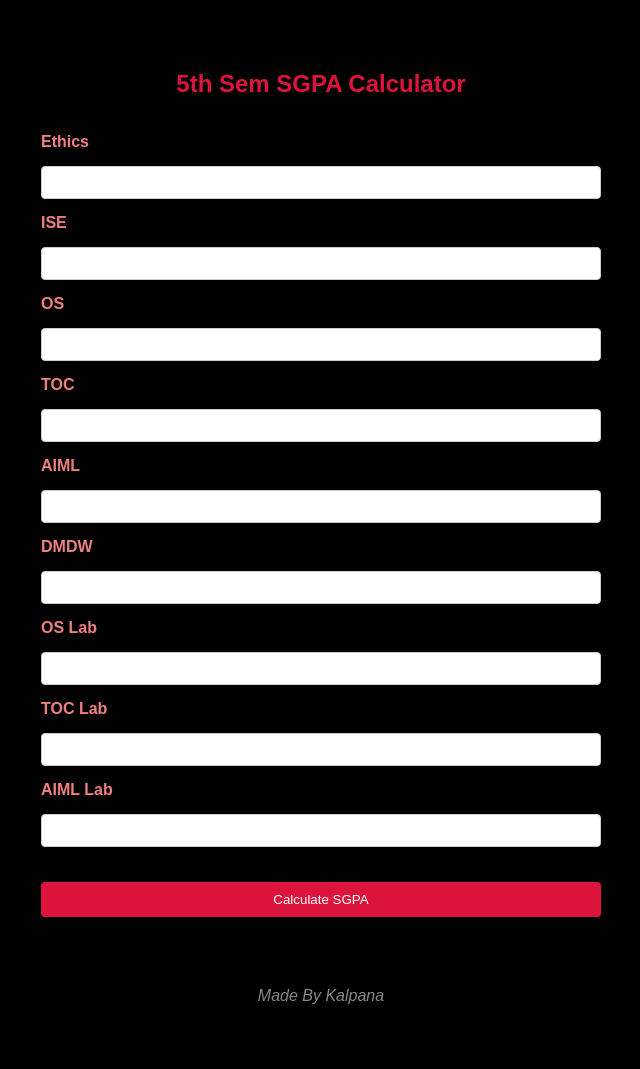
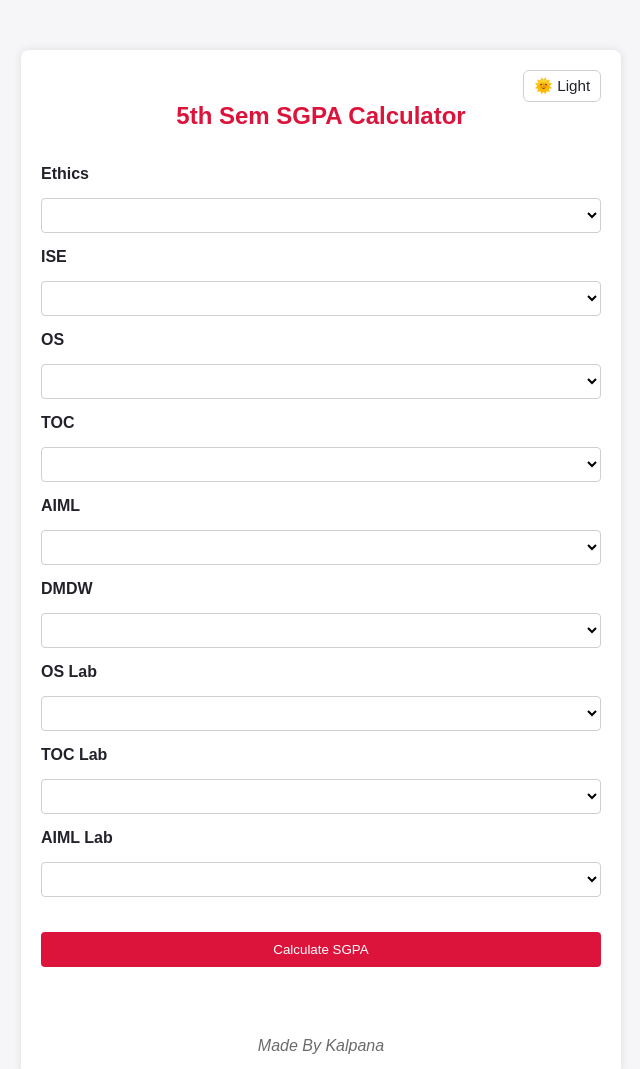
Before and after one commit to Kalpana-Nayak/sgpa-calculator, a plain HTML site: page index.html in a window 1280 px wide. Shown: the whole page, without its empty margins (319-959 px from the left). Drawn offline with Linux system fonts and the light colour scheme.

Commit message:
theme added

```diff
--- a/index.html
+++ b/index.html
@@ -8,35 +8,119 @@
 </head>
 <body>
 <div class="container">
+    <div style="display:flex; justify-content:flex-end; gap:8px;">
+        <button id="themeToggle" class="theme-btn" type="button" aria-label="Toggle theme">Theme</button>
+    </div>
     <h2>5th Sem SGPA Calculator</h2>
 
-    <form id="cgpaForm">
+    <form id="sgpaForm">
         <label for="ethics">Ethics</label>
-        <input type="text" id="ethics" name="ethics" required>
+        <select id="ethics" name="ethics" required>
+            <option value=""> </option>
+            <option value="10">O</option>
+            <option value="9">A+</option>
+            <option value="8">A</option>
+            <option value="7">B+</option>
+            <option value="6">B</option>
+            <option value="5">C</option>
+            <option value="0">F</option>
+        </select>
 
         <label for="ise">ISE</label>
-        <input type="text" id="ise" name="ise" required>
+        <select id="ise" name="ise" required>
+            <option value=""> </option>
+            <option value="10">O</option>
+            <option value="9">A+</option>
+            <option value="8">A</option>
+            <option value="7">B+</option>
+            <option value="6">B</option>
+            <option value="5">C</option>
+            <option value="0">F</option>
+        </select>
 
         <label for="os">OS</label>
-        <input type="text" id="os" name="os" required>
+        <select id="os" name="os" required>
+            <option value=""> </option>
+            <option value="10">O</option>
+            <option value="9">A+</option>
+            <option value="8">A</option>
+            <option value="7">B+</option>
+            <option value="6">B</option>
+            <option value="5">C</option>
+            <option value="0">F</option>
+        </select>
 
         <label for="toc">TOC</label>
-        <input type="text" id="toc" name="toc" required>
+        <select id="toc" name="toc" required>
+            <option value=""> </option>
+            <option value="10">O</option>
+            <option value="9">A+</option>
+            <option value="8">A</option>
+            <option value="7">B+</option>
+            <option value="6">B</option>
+            <option value="5">C</option>
+            <option value="0">F</option>
+        </select>
 
         <label for="aiml">AIML</label>
-        <input type="text" id="aiml" name="aiml" required>
+        <select id="aiml" name="aiml" required>
+            <option value=""> </option>
+            <option value="10">O</option>
+            <option value="9">A+</option>
+            <option value="8">A</option>
+            <option value="7">B+</option>
+            <option value="6">B</option>
+            <option value="5">C</option>
+            <option value="0">F</option>
+        </select>
 
         <label for="dmdw">DMDW</label>
-        <input type="text" id="dmdw" name="dmdw" required>
+        <select id="dmdw" name="dmdw" required>
+            <option value=""> </option>
+            <option value="10">O</option>
+            <option value="9">A+</option>
+            <option value="8">A</option>
+            <option value="7">B+</option>
+            <option value="6">B</option>
+            <option value="5">C</option>
+            <option value="0">F</option>
+        </select>
 
         <label for="osLab">OS Lab</label>
-        <input type="text" id="osLab" name="osLab" required>
+        <select id="osLab" name="osLab" required>
+            <option value=""> </option>
+            <option value="10">O</option>
+            <option value="9">A+</option>
+            <option value="8">A</option>
+            <option value="7">B+</option>
+            <option value="6">B</option>
+            <option value="5">C</option>
+            <option value="0">F</option>
+        </select>
 
         <label for="tocLab">TOC Lab</label>
-        <input type="text" id="tocLab" name="tocLab" required>
+        <select id="tocLab" name="tocLab" required>
+            <option value=""> </option>
+            <option value="10">O</option>
+            <option value="9">A+</option>
+            <option value="8">A</option>
+            <option value="7">B+</option>
+            <option value="6">B</option>
+            <option value="5">C</option>
+            <option value="0">F</option>
+        </select>
 
         <label for="aimlLab">AIML Lab</label>
-        <input type="text" id="aimlLab" name="aimlLab" required>
+        <select id="aimlLab" name="aimlLab" required>
+            <option value=""> </option>
+            <option value="10">O</option>
+            <option value="9">A+</option>
+            <option value="8">A</option>
+            <option value="7">B+</option>
+            <option value="6">B</option>
+            <option value="5">C</option>
+            <option value="0">F</option>
+        </select>
 
         <div class="sgpa-button">
         <button type="button" onclick="calculateSGPA()">Calculate SGPA</button>
--- a/script.js
+++ b/script.js
@@ -1,24 +1,3 @@
-function pointer(grade) {
-  switch (grade.toUpperCase()) {
-      case "O":
-          return 10;
-      case "A+":
-          return 9;
-      case "A":
-          return 8;
-      case "B+":
-          return 7;
-      case "B":
-          return 6;
-      case "C":
-          return 5;
-      case "F":
-          return 0;
-      default:
-          return 0;
-  }
-}
-
 function calculateSGPA() {
   let ethics = document.getElementById("ethics").value;
   let os = document.getElementById("os").value;
@@ -30,18 +9,58 @@ function calculateSGPA() {
   let osLab = document.getElementById("osLab").value;
   let tocLab = document.getElementById("tocLab").value;
 
-  let a = pointer(os) * 3;
-  let b = pointer(toc) * 3;
-  let c = pointer(aiml) * 3;
-  let d = pointer(dmdw) * 3;
-  let e = pointer(ethics) * 2;
-  let f = pointer(ise) * 2;
-  let g = pointer(osLab) * 1.5;
-  let h = pointer(tocLab) * 1.5;
-  let i = pointer(aimlLab) * 1.5;
+  // Validation check
+  if (!ethics || !os || !toc || !dmdw || !aiml || !ise || !aimlLab || !osLab || !tocLab) {
+    alert("Please fill all fields");
+    return;
+  }
 
+  // Convert to numbers
+  ethics = parseFloat(ethics);
+  os = parseFloat(os);
+  toc = parseFloat(toc);
+  dmdw = parseFloat(dmdw);
+  aiml = parseFloat(aiml);
+  ise = parseFloat(ise);
+  aimlLab = parseFloat(aimlLab);
+  osLab = parseFloat(osLab);
+  tocLab = parseFloat(tocLab);
+
+  let a = os * 3;
+  let b = toc * 3;
+  let c = aiml * 3;
+  let d = dmdw * 3;
+  let e = ethics * 2;
+  let f = ise * 2;
+  let g = osLab * 1.5;
+  let h = tocLab * 1.5;
+  let i = aimlLab * 1.5;
 
   let sgpa = ((a + b + c + d + e + f + g + h + i) / 205) * 10;
 
   document.getElementById("result").innerHTML = "Your SGPA will be: " + sgpa.toFixed(2);
 }
+
+// Theme toggle: applies `light-theme` class on <html> to switch variables.
+function applyTheme(theme) {
+  document.documentElement.classList.toggle('light-theme', theme === 'light');
+  try { localStorage.setItem('theme', theme); } catch (e) {}
+  const btn = document.getElementById('themeToggle');
+  if (btn) btn.textContent = theme === 'light' ? '🌞 Light' : '🌙 Dark';
+}
+
+function initTheme() {
+  const saved = (() => { try { return localStorage.getItem('theme'); } catch (e) { return null; } })();
+  const prefersDark = window.matchMedia && window.matchMedia('(prefers-color-scheme: dark)').matches;
+  const theme = saved || (prefersDark ? 'dark' : 'light');
+  applyTheme(theme);
+}
+
+document.addEventListener('DOMContentLoaded', function() {
+  initTheme();
+  const btn = document.getElementById('themeToggle');
+  if (btn) btn.addEventListener('click', function() {
+    const isLight = document.documentElement.classList.contains('light-theme');
+    applyTheme(isLight ? 'dark' : 'light');
+  });
+});
--- a/style.css
+++ b/style.css
@@ -1,27 +1,52 @@
 *{
     margin:0;
     padding:0;
-  box-sizing: border-box
+    box-sizing: border-box;
 }
+
+:root{
+    --bg: #000000;
+    --container-bg: #0b0b0b;
+    --text: #f8d7d7;
+    --accent: crimson;
+    --accent-strong: #620303;
+    --muted: #888;
+    --input-border: #ccc;
+}
+
+.light-theme{
+    --bg: #f6f6f8;
+    --container-bg: #ffffff;
+    --text: #22222a;
+    --accent: crimson;
+    --accent-strong: #a60000;
+    --muted: #6b6b6b;
+    --input-border: #cfcfcf;
+}
+
 body {
         font-family: Arial, sans-serif;
-      background-color: black;
+        background-color: var(--bg);
+        color: var(--text);
         margin: 0;
         padding: 0;
+        transition: background-color 220ms ease, color 220ms ease;
 }
 
 .container {
-      color: lightcoral;
+        background: var(--container-bg);
+        color: var(--text);
         max-width: 600px;
         margin: 50px auto;
         border-radius: 8px;
         padding: 20px;
         box-shadow: 0 0 10px rgba(0, 0, 0, 0.1);
+        transition: background-color 220ms ease, color 220ms ease, box-shadow 220ms ease;
 }
 
 h2 {
         text-align: center;
-      color: crimson;
+        color: var(--accent);
         padding-bottom: 35px;
 }
 
@@ -38,31 +63,66 @@
       width: 100%;
       padding: 8px;
       border-radius: 4px;
-      border: 1px solid #ccc;
+      border: 1px solid var(--input-border);
+      background: transparent;
+      color: var(--text);
+      transition: border-color 150ms ease, box-shadow 150ms ease, background 150ms ease;
   }
 
   button {
       width: 100%;
       padding: 10px;
-      background-color: crimson;
+      background-color: var(--accent);
       color: #fff;
       border: none;
       border-radius: 4px;
       cursor: pointer;
+      transition: background-color 180ms ease, transform 150ms ease, box-shadow 180ms ease;
+      will-change: transform;
   }
   .sgpa-button {
       padding-top: 20px;
       padding-bottom: 20px;
   }
 
+  .theme-btn {
+      width: auto;
+      padding: 6px 10px;
+      background: transparent;
+      color: var(--text);
+      border: 1px solid var(--input-border);
+      border-radius: 6px;
+      cursor: pointer;
+      font-size: 0.95rem;
+  }
+
+
   button:hover {
-      background-color: #620303;
+      background-color: var(--accent-strong);
+      transform: translateY(-2px);
+      box-shadow: 0 6px 18px rgba(220,20,60,0.25);
+  }
+
+  input[type="text"]:hover,
+  input[type="text"]:focus {
+            border-color: var(--accent);
+            box-shadow: 0 4px 12px rgba(220,20,60,0.08);
+            outline: none;
+  }
+
+    select{
+        width: 100%;
+        padding: 8px;
+        border-radius: 4px;
+        border: 1px solid var(--input-border);
+        background:transparent;
+        transition: border-color 150ms ease, box-shadow 150ms ease;
     }
 
   #result {
       margin-top: 20px;
       text-align: center;
-      color: lightcoral;
+      color: var(--text);
       font-weight: bold;
       font-size: 18px;
   }
@@ -71,7 +131,7 @@
       text-align: center;
       font-style: italic;
       margin-top: 50px;
-      color: #888;
+      color: var(--muted);
   }
 
   @media screen and (max-width: 600px) {
```
Lines whose indentation alone changed are shown as unchanged.
